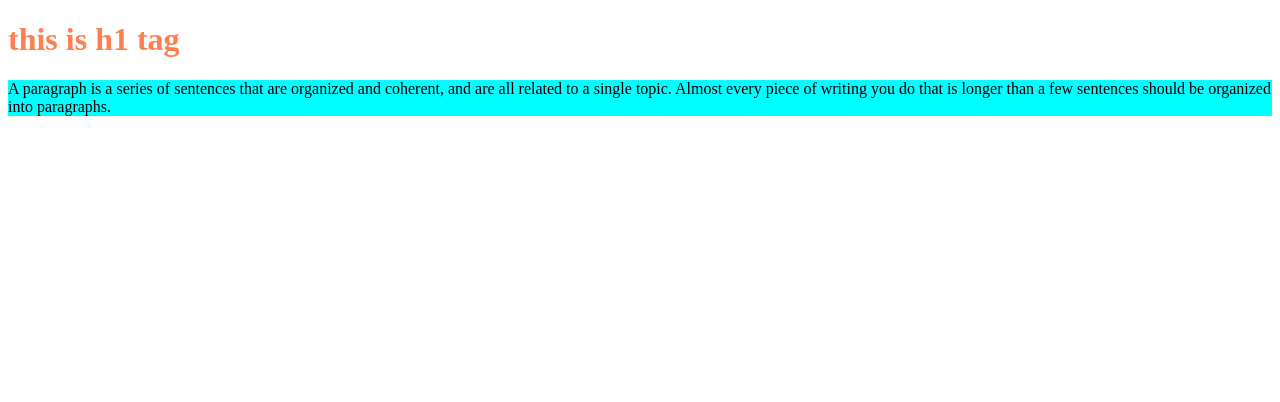
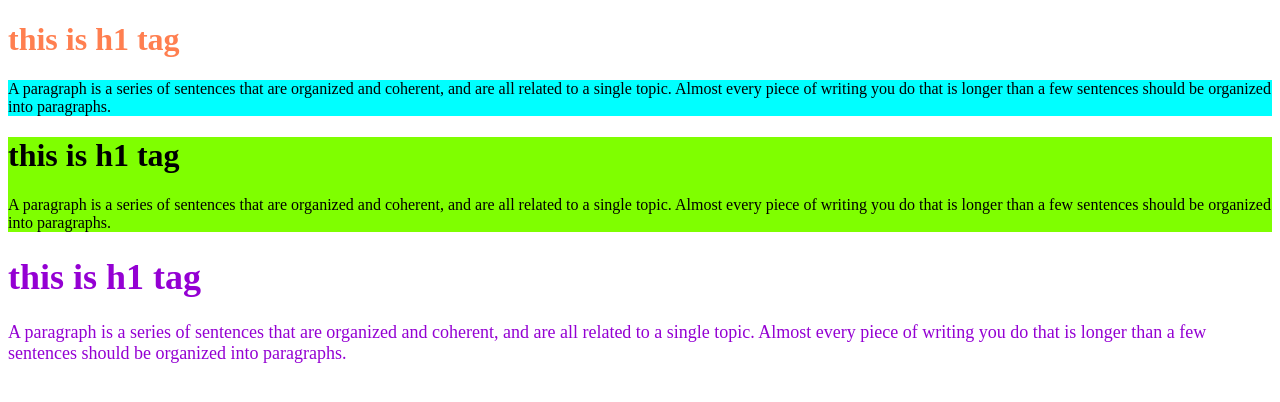
Before and after one commit to mdalamin17/github-repo, a plain HTML site: page index.html in a window 1280 px wide. Drawn offline with Linux system fonts and the light colour scheme.

Commit message:
added some div

```diff
--- a/index.html
+++ b/index.html
@@ -8,6 +8,14 @@
 </head>
 <body>
     <div>
+        <h1 class="c1">this is h1 tag</h1>
+        <p class="cc">A paragraph is a series of sentences that are organized and coherent, and are all related to a single topic. Almost every piece of writing you do that is longer than a few sentences should be organized into paragraphs.</p>
+    </div>
+    <div id="two">
+        <h1>this is h1 tag</h1>
+        <p>A paragraph is a series of sentences that are organized and coherent, and are all related to a single topic. Almost every piece of writing you do that is longer than a few sentences should be organized into paragraphs.</p>
+    </div>
+    <div id="three">
         <h1>this is h1 tag</h1>
         <p>A paragraph is a series of sentences that are organized and coherent, and are all related to a single topic. Almost every piece of writing you do that is longer than a few sentences should be organized into paragraphs.</p>
     </div>
--- a/style/st.css
+++ b/style/st.css
@@ -1,6 +1,13 @@
-h1{
+.c1{
     color: coral;
 }
-p{
+.cc{
     background-color: aqua;
 }
+#two{
+    background-color: chartreuse;
+}
+#three{
+    font-size: large;
+    color: darkviolet;
+}
```
